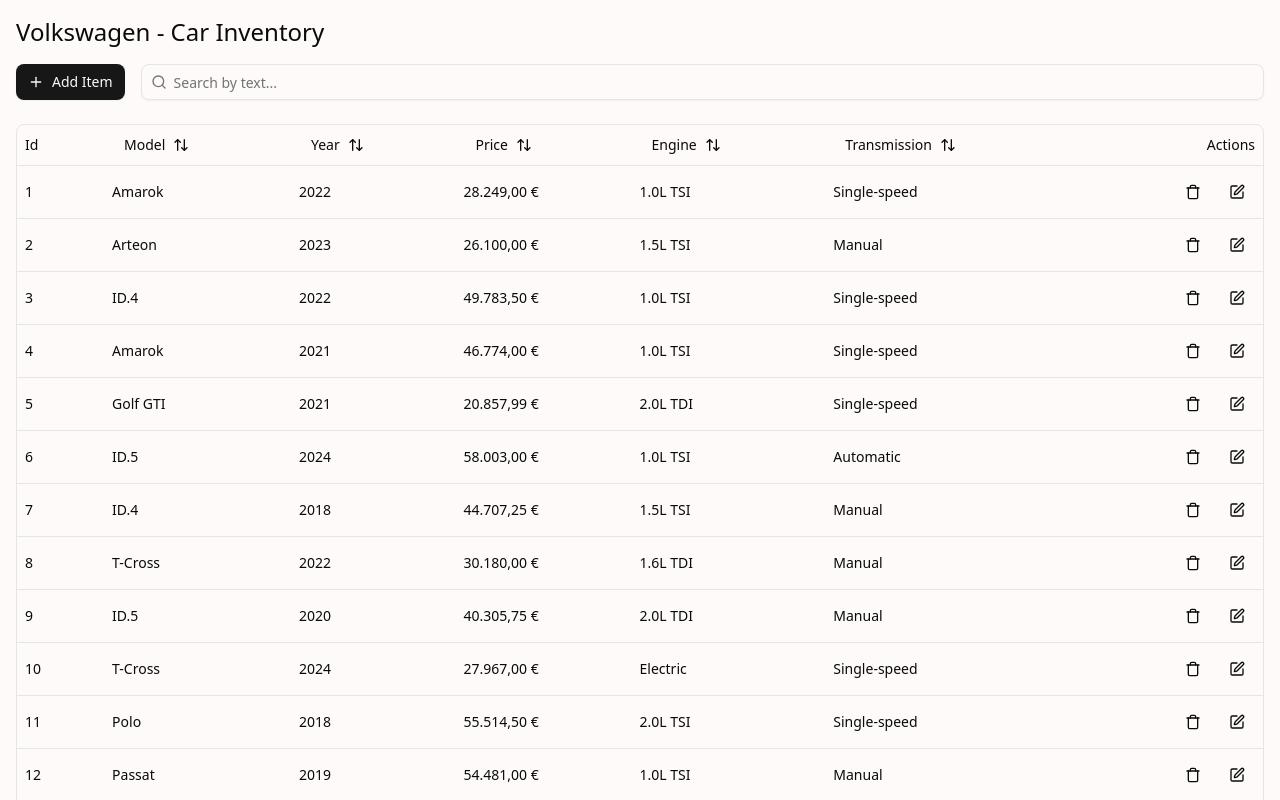
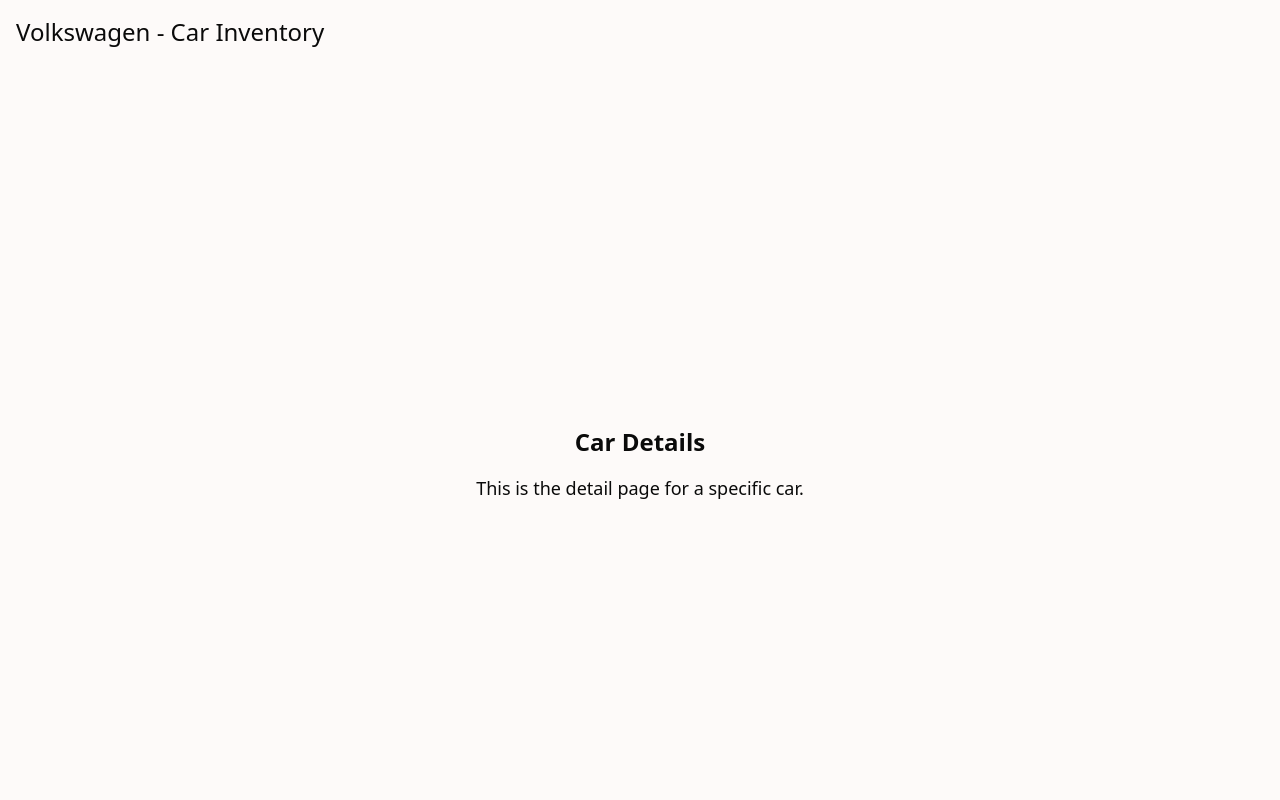
Before and after one commit to SabrinaFZ/frontend-challenge, a React (Vite) app: page /details/1 in a window 1280 px wide. Shown: the top 800 px of the page. Built offline with nearby package versions, Linux system fonts and the light colour scheme; data requests are answered from the project's data file.

Commit message:
feat: setup routes configuration

```diff
--- a/package.json
+++ b/package.json
@@ -27,6 +27,7 @@
     "react": "^19.0.0",
     "react-dom": "^19.0.0",
     "react-hook-form": "^7.55.0",
+    "react-router": "^7.5.1",
     "tailwind-merge": "^3.2.0",
     "tailwindcss": "^4.1.4",
     "tw-animate-css": "^1.2.5",
--- a/src/components/common/Layout.tsx
+++ b/src/components/common/Layout.tsx
@@ -1,11 +1,15 @@
-export default function Layout({ children }: { children: React.ReactNode }) {
+import { Outlet } from "react-router";
+
+export default function Layout() {
   return (
     <div className="flex flex-col min-h-screen p-4">
       <header className="mb-4">
         <h1 className="text-2xl">Volkswagen - Car Inventory</h1>
       </header>
       <div className="container">
-        <main className="flex-grow">{children}</main>
+        <main className="flex-grow">
+          <Outlet />
+        </main>
       </div>
       <footer className="text-center text-xs mt-8">
         &copy; {new Date().getFullYear()} Car Inventory
--- a/src/main.tsx
+++ b/src/main.tsx
@@ -1,13 +1,28 @@
 import { StrictMode } from "react";
 import { createRoot } from "react-dom/client";
+import { BrowserRouter, Navigate, Route, Routes } from "react-router";
 import "./index.css";
 import App from "./pages/App.tsx";
 import { AppProvider } from "./context/AppContext.tsx";
+import Layout from "./components/common/Layout.tsx";
+import { Details } from "./pages/Details.tsx";
 
 createRoot(document.getElementById("root")!).render(
   <StrictMode>
     <AppProvider>
-      <App />
+      <BrowserRouter>
+        <Routes>
+          <Route element={<Layout />}>
+            <Route index element={<App />} />
+            <Route path="details">
+              <Route index element={<Navigate to="/" replace />} />
+              <Route path=":id">
+                <Route index element={<Details />} />
+              </Route>
+            </Route>
+          </Route>
+        </Routes>
+      </BrowserRouter>
     </AppProvider>
   </StrictMode>
 );
--- a/src/pages/App.tsx
+++ b/src/pages/App.tsx
@@ -8,7 +8,6 @@
 } from "../components/ui/table";
 import { formatPrice } from "../utils/formatPrice";
 import { useApp } from "./useApp";
-import Layout from "../components/common/Layout";
 import { Add } from "../features/add/Add";
 import { Search } from "../features/search/Search";
 import { Delete } from "@/features/delete/Delete";
@@ -27,7 +26,7 @@
   }
 
   return (
-    <Layout>
+    <>
       <div className="mb-6 flex flex-col sm:flex-row gap-4">
         <Add />
         <Search />
@@ -81,7 +80,7 @@
           </div>
         )}
       </div>
-    </Layout>
+    </>
   );
 }
 
--- /dev/null
+++ b/src/pages/Details.tsx
@@ -0,0 +1,8 @@
+export const Details = () => {
+  return (
+    <div className="flex flex-col items-center justify-center h-screen">
+      <h1 className="text-2xl font-bold mb-4">Car Details</h1>
+      <p className="text-lg">This is the detail page for a specific car.</p>
+    </div>
+  );
+};
```
Also changed, not shown: 1 other file (tests, documents, lock files or other folders).
